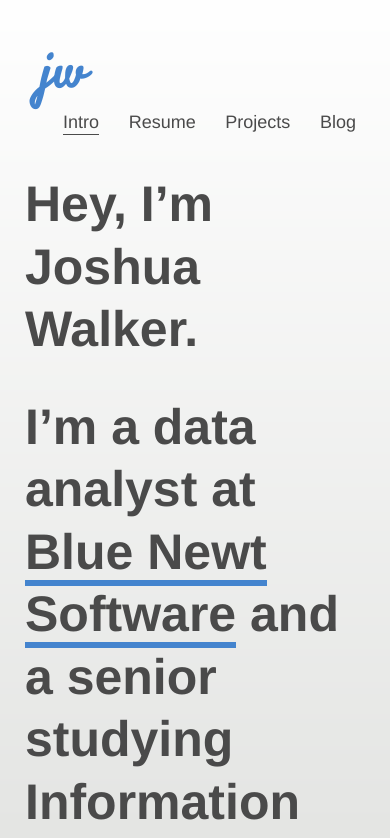
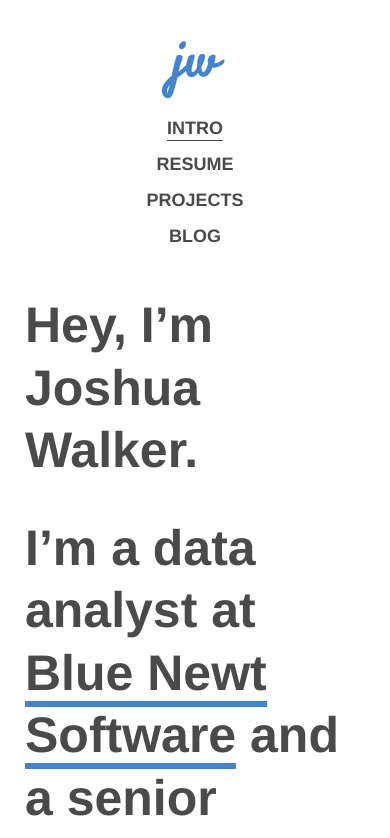
Before and after one commit to beeyii/joshwalk.github.io, a plain HTML site: page index.html in a window 390 px wide. Shown: the top 838 px of the page. Drawn offline with Linux system fonts and the light colour scheme.

Commit message:
testing responsiveness mobile

```diff
--- /dev/null
+++ b/styles/html5reset-1.6.1.css
@@ -0,0 +1,102 @@
+/*
+html5doctor.com Reset Stylesheet
+v1.6.1
+Last Updated: 2010-09-17
+Author: Richard Clark - http://richclarkdesign.com
+Twitter: @rich_clark
+*/
+
+html, body, div, span, object, iframe,
+h1, h2, h3, h4, h5, h6, p, blockquote, pre,
+abbr, address, cite, code,
+del, dfn, em, img, ins, kbd, q, samp,
+small, strong, sub, sup, var,
+b, i,
+dl, dt, dd, ol, ul, li,
+fieldset, form, label, legend,
+table, caption, tbody, tfoot, thead, tr, th, td,
+article, aside, canvas, details, figcaption, figure,
+footer, header, hgroup, menu, nav, section, summary,
+time, mark, audio, video {
+    margin:0;
+    padding:0;
+    border:0;
+    outline:0;
+    font-size:100%;
+    vertical-align:baseline;
+    background:transparent;
+}
+
+body {
+    line-height:1;
+}
+
+article,aside,details,figcaption,figure,
+footer,header,hgroup,menu,nav,section {
+	display:block;
+}
+
+nav ul {
+    list-style:none;
+}
+
+blockquote, q {
+    quotes:none;
+}
+
+blockquote:before, blockquote:after,
+q:before, q:after {
+    content:'';
+    content:none;
+}
+
+a {
+    margin:0;
+    padding:0;
+    font-size:100%;
+    vertical-align:baseline;
+    background:transparent;
+}
+
+/* change colours to suit your needs */
+ins {
+    background-color:#ff9;
+    color:#000;
+    text-decoration:none;
+}
+
+/* change colours to suit your needs */
+mark {
+    background-color:#ff9;
+    color:#000;
+    font-style:italic;
+    font-weight:bold;
+}
+
+del {
+    text-decoration: line-through;
+}
+
+abbr[title], dfn[title] {
+    border-bottom:1px dotted;
+    cursor:help;
+}
+
+table {
+    border-collapse:collapse;
+    border-spacing:0;
+}
+
+/* change border colour to suit your needs */
+hr {
+    display:block;
+    height:1px;
+    border:0;
+    border-top:1px solid #cccccc;
+    margin:1em 0;
+    padding:0;
+}
+
+input, select {
+    vertical-align:middle;
+}
--- a/styles/main.css
+++ b/styles/main.css
@@ -1,3 +1,5 @@
+@import "html5reset-1.6.1.css";
+
 * {
     margin: 0;
     padding: 0;
@@ -18,9 +20,6 @@
     background: white;
     padding: 0 25px;
     color: #4a4a4a;
-    background-image: url("../images/background-gradient.png");
-    background-repeat: repeat-x;
-    background-size: 100% 100%;
     max-height: 100%;
 }
 
@@ -45,6 +44,17 @@
         font-size: 50px;
         display: block;
     }
+
+@media screen and (max-width: 812px) {
+    .logo-container{
+        width:100%;
+        margin-left: 0;
+    }
+
+        .logo-container .logo {
+            text-align: center;
+        }
+}
 
 /***** Navigation styling *****/
 
@@ -80,6 +90,27 @@
         nav ul li a i {
             border-bottom: none;
         }
+
+@media screen and (max-width: 812px) {
+    nav {
+        margin: 0;
+        justify-content: flex-start;
+        text-align: center;
+        width: 100%;
+    }
+
+        nav ul {
+            margin-top: 20px;
+        }
+
+            nav ul li {
+                display: block;
+                padding: 0.5em 0;
+                text-transform: uppercase;
+                font-weight: 600;
+            }
+
+}
 
 /***** Intro page styling *****/
 
```
